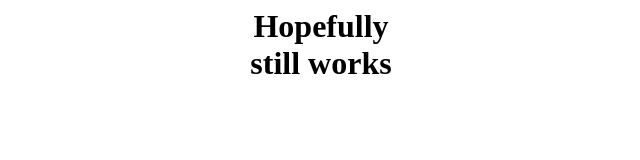
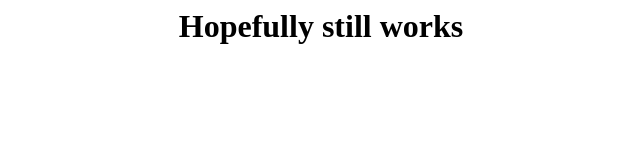
Before and after one commit to FFantin/steam-engine-ad, a plain HTML site: page index.html in a window 1280 px wide. Shown: the whole page, without its empty margins (319-959 px from the left). Drawn offline with Linux system fonts and the light colour scheme.

Commit message:
Update index.html

```diff
--- a/index.html
+++ b/index.html
@@ -1,2 +1,5 @@
 <html>
-<center><h1>Hopefully <center> still works</h1></center>
+<head>
+  <link rel="stylesheet" href="assets/css/main.css" />
+  </head>
+<center><h1>Hopefully still works</h1></center>
```
